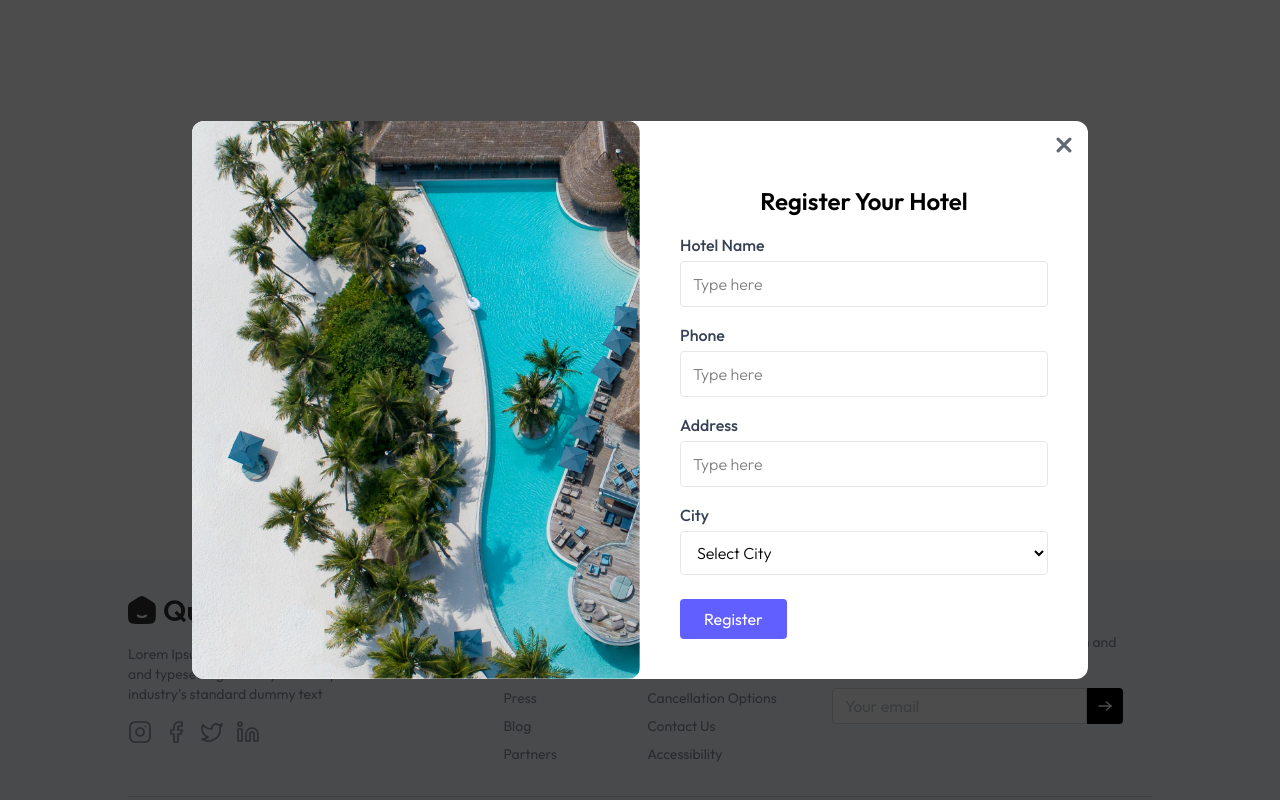
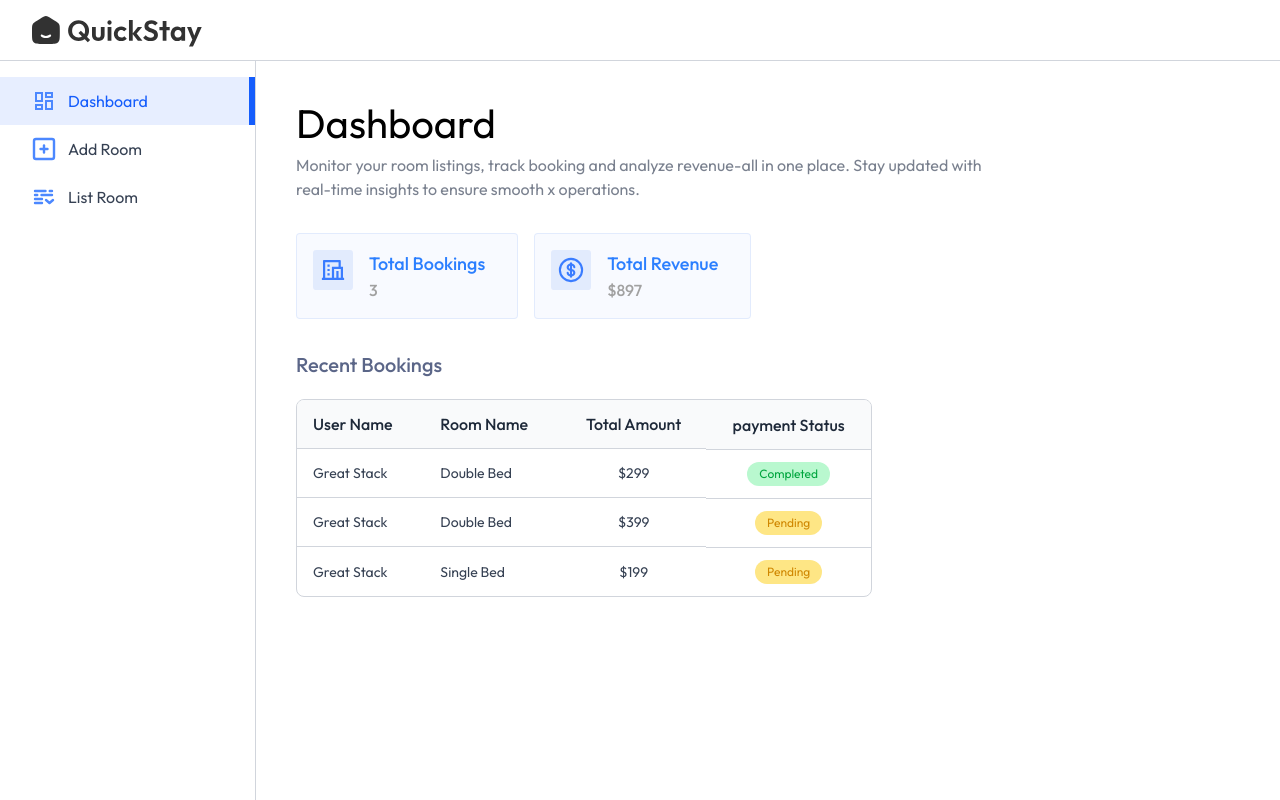
Before and after one commit to nishita-codes/REACT-Hotel-Booking, a React (Vite) app: page /owner in a window 1280 px wide. Shown: the top 800 px of the page. Built offline with nearby package versions, Linux system fonts and the light colour scheme; a web font is replaced by a local one.

Commit message:
added files

```diff
--- a/src/App.jsx
+++ b/src/App.jsx
@@ -7,6 +7,10 @@
 import RoomDetails from './pages/RoomDetails';
 import MyBookings from './pages/MyBookings';
 import HotelReg from './Components/HotelReg';
+import Layout from './pages/HotelOwner/Layout';
+import Dashboard from './pages/HotelOwner/Dashboard';
+import AddRoom from './pages/HotelOwner/AddRoom';
+import ListRoom from './pages/HotelOwner/ListRoom';
 
 const App = () => {
 
@@ -15,14 +19,19 @@
   return (
     <div>
       {!isOwnerPath && <Navbar/> }
-       <HotelReg/>
+       {false && <HotelReg/>}
       <div className='min-h-[70vh]'>
         <Routes>
           <Route path='/' element={<Home/>} />
           <Route path='/rooms' element={<AllRoom/>} />
           <Route path='/rooms/:id' element={<RoomDetails/>} />
           <Route path='/my-bookings' element={<MyBookings/>} />
+          <Route path='/owner' element={<Layout/>}>
+             <Route index element={<Dashboard/>}/>
+             <Route path='add-room' element={<AddRoom/>}/>
+             <Route path='list-room' element={<ListRoom/>}/>
 
+          </Route>
         </Routes>
       </div>
       <Footer/>
--- /dev/null
+++ b/src/Components/HotelOwner/Navbar.jsx
@@ -0,0 +1,18 @@
+import React from 'react'
+import { Link } from 'react-router-dom'
+import { assets } from '../../assets/assets'
+import { UserButton } from '@clerk/clerk-react'
+
+const Navbar = () => {
+  return (
+    <div className='flex items-center justify-between px-4 md:px-8 border-b border-gray-300 py-3 bg-white transition-all duration-300'>
+        <Link to='/'>
+        <img src={assets.logo} alt="logo" className='h-9 invert opacity-80' />
+        </Link>
+
+       <UserButton/>
+    </div>
+  )
+}
+
+export default Navbar
--- /dev/null
+++ b/src/Components/HotelOwner/Sidebar.jsx
@@ -0,0 +1,24 @@
+import React from 'react'
+import { NavLink } from 'react-router-dom'
+import { assets } from '../../assets/assets'
+
+const Sidebar = () => {
+
+    const sidebarLinks =[
+        {name:"Dashboard",path:'/owner',icon: assets.dashboardIcon},
+        {name:"Add Room",path:'/owner/add-room',icon: assets.addIcon},
+        {name:"List Room",path:'/owner/list-room',icon: assets.listIcon},
+    ]
+  return (
+    <div className='md:w-64 w-16 border-r h-full text-base border-gray-300 pt-4 flex flex-col transition-all duration-300'>
+      {sidebarLinks.map((item,index)=>(
+        <NavLink to={item.path} key={index} end='/owner' className={({isActive})=>`flex items-center py-3 px-4 md:px-8 gap-3 ${isActive ? "border-r-4 md:border-r-[6px] bg-blue-600/10 border-blue-600 text-blue-600": "hover:bg-gray-100/90 border-white text-gray-700"}`}>
+            <img src={item.icon} alt={item.name} className='min-h-6 min-w-6' />
+            <p className='md:block hidden text-center'>{item.name}</p>
+        </NavLink>
+      ))}
+    </div>
+  )
+}
+
+export default Sidebar
--- a/src/Components/Navbar.jsx
+++ b/src/Components/Navbar.jsx
@@ -61,7 +61,7 @@
 
 
                     <button className={`border px-4 py-1 text-sm font-light rounded-full cursor-pointer ${isScrolled ? 'text-black' : 'text-white'} transition-all`} onClick={()=>navigate('/owner')}>
-                        Dahboard
+                        Dashboard
                     </button>
                 </div>
 
--- /dev/null
+++ b/src/pages/HotelOwner/AddRoom.jsx
@@ -0,0 +1,61 @@
+import React, { useState } from 'react'
+import Title from '../../Components/Title'
+import { assets } from '../../assets/assets'
+
+const AddRoom = () => {
+  const [images,setImages] = useState({1:null,
+    2:null,
+    3:null,
+    4:null
+  })
+  const [inputs, setInputs] = useState({
+    roomType:'',
+    pricePerNight:0,
+    amenities:{
+      'Free Wifi' : false,
+      'Free Breakfast' : false,
+      'Room Services' : false,
+      'Mountain View' : false,
+      'Pool Access' : false
+
+    }
+  })
+  return (
+    <div>
+      <form>
+        <Title align='left' font='outfit' title='Add Room' subTitle='Fill in the details carefully and accurate room details, pricing, and amenities, to enhance the user booking experience.'/>
+
+        {/* upload area for images */}
+      <p className='text-gray-800 mt-10'>Images</p>
+      <div className='grid grid-cols-2 sm:flex gap-4 my-2 flex-wrap'>
+        {Object.keys(images).map((key)=>(
+          <label htmlFor={`roomImage${key}`} key={key}>
+            <img  className='max-h-13 cursor-pointer opacity-80' src={images[key] ? URL.createObjectURL(images[key]) : assets.uploadArea} alt="" />
+            <input type="file" accept='image/*' id={`roomImage${key}`}  hidden onChange={e=>setImages({...images, [key]: e.target.files[0]})}/>
+          </label>
+        ))}
+      </div>
+
+      <div className='w-full flex max-sm:flex-col sm:gap-4 mt-4'>
+         <div className='flex-1 max-w-48'>
+          <p className='text-gray-800 mt-4'>Room Type</p>
+          <select value={inputs.roomType} className='border opacity-70 border-gray-300 mt-1 rounded p-2 w-full' onChange={e=> setInputs({...inputs,RoomType: e.target.value})}>
+            <option value="">Select Room type</option>
+            <option value="Single Bed">Single Bed</option>
+            <option value="Double Bed">Duble Bed</option>
+            <option value="Luxury Room">Luxury Room</option>
+            <option value="Family Suits">Family Suits</option>
+          </select>
+         </div>
+
+         <div>
+           <p className='mt-4 text-gray-800'>Price <span className='text-sm'>/night</span></p>
+           <input type="number" placeholder='0' className='border border-gray-300 mt-1 rounded p-2 w-24' />
+         </div>
+      </div>
+      </form>
+    </div>
+  )
+}
+
+export default AddRoom
--- /dev/null
+++ b/src/pages/HotelOwner/Dashboard.jsx
@@ -0,0 +1,72 @@
+import React, { useState } from 'react'
+import Title from '../../Components/Title'
+import { assets, dashboardDummyData } from '../../assets/assets'
+
+const Dashboard = () => {
+
+    const [dashboardData ,setDashboardData] = useState(dashboardDummyData)
+    return (
+        <div>
+            <Title align='left' font='outfit' title='Dashboard' subTitle='Monitor your room listings, track booking and analyze revenue-all in one place. Stay updated with real-time insights to ensure smooth x   operations.' />
+
+            <div className='flex gap-4 my-8'>
+                {/* -------------total bookings */}
+                <div className='bg-primary/3 border border-primary/10 rounded flex p-4 pr-8'>
+                    <img src={assets.totalBookingIcon} alt="" className='max-sm:hidden h-10' />
+                    <div className='flex flex-col sm:ml-4 font-medium'>
+                        <p className='text-blue-500 text-lg'>Total Bookings</p>
+                        <p className='text-neutral-400 text-base'>{dashboardData.totalBookings}</p>
+                    </div>
+
+                </div>
+                {/* -------------total revenue */}
+                 <div className='bg-primary/3 border border-primary/10 rounded flex p-4 pr-8'>
+                    <img src={assets.totalRevenueIcon} alt="" className='max-sm:hidden h-10' />
+                    <div className='flex flex-col sm:ml-4 font-medium'>
+                        <p className='text-blue-500 text-lg'>Total Revenue</p>
+                        <p className='text-neutral-400 text-base'>${dashboardData.totalRevenue}</p>
+                    </div>
+
+                </div>
+            </div>
+
+            {/* ----------recent Bookings-------------- */}
+            <h2 className='text-xl text-blue-950/70 font-medium mb-5'>Recent Bookings</h2>
+
+            <div className='w-full max-w-xl text-left border border-gray-300 rounded-lg max-h-80 overflow-y-scroll'>
+                <table className='w-full'>
+                    <thead className='bg-gray-50'>
+                        <tr>
+                            <th className='py-3 px-4 text-gray-800 font-medium'>User Name</th>
+                            <th className='py-3 px-4 text-gray-800 font-medium max-sm:hidden'>Room Name</th>
+                            <th className='py-3 px-4 text-gray-800 font-medium text-center'>Total Amount</th>
+                            <th className='py-3 px-4 text-gray-800 font-medium text-center'>payment Status</th>
+                        </tr>
+                    </thead>
+
+
+                    <tbody className='text-sm'>
+                     {dashboardData.bookings.map((item,index)=>(
+                         <tr key={index}>
+                            <td className='py-3 px-4 text-gray-700 border-t border-gray-300'>
+                                {item.user.username}
+                            </td>
+                            <td className='py-3 px-4 text-gray-700 border-t border-gray-300 max-sm:hidden'>
+                                {item.room.roomType}
+                            </td>
+                            <td className='py-3 px-4 text-gray-700 border-t border-gray-300 max-sm:hidden text-center'>
+                                ${item.totalPrice}
+                            </td>
+                            <td className='py-3 px-4 text-gray-700 border-t border-gray-300 flex'>
+                                <button className={`py-1 px-3 text-xs rounded-full mx-auto ${item.isPaid ? 'bg-green-200 text-green-600' : 'bg-amber-200 text-yellow-600'}`}>{item.isPaid ? 'Completed' : 'Pending'}</button>
+                            </td>
+                         </tr>
+                     ))}
+                    </tbody>
+                </table>
+            </div>
+        </div>
+    )
+}
+
+export default Dashboard
--- /dev/null
+++ b/src/pages/HotelOwner/Layout.jsx
@@ -0,0 +1,20 @@
+import React from 'react'
+import Navbar from '../../Components/HotelOwner/Navbar'
+import Sidebar from '../../Components/HotelOwner/Sidebar'
+import { Outlet } from 'react-router-dom'
+
+const Layout = () => {
+  return (
+    <div className='flex flex-col h-screen'>
+      <Navbar/>
+      <div className='flex h-full'>
+        <Sidebar/>
+        <div className='flex-1 p-4 pt-10 md:px-10 h-full'>
+            <Outlet/>
+        </div>
+      </div>
+    </div>
+  )
+}
+
+export default Layout
--- /dev/null
+++ b/src/pages/HotelOwner/ListRoom.jsx
@@ -0,0 +1,11 @@
+import React from 'react'
+
+const ListRoom = () => {
+  return (
+    <div>
+
+    </div>
+  )
+}
+
+export default ListRoom
```
